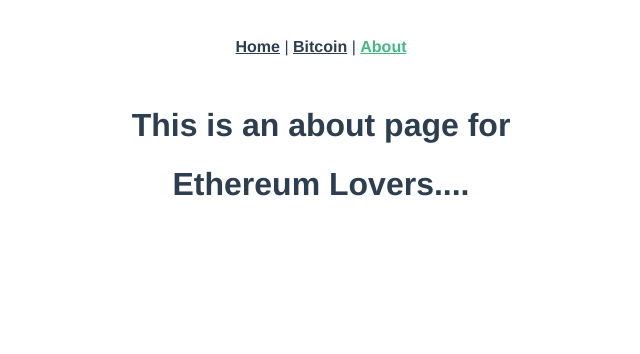
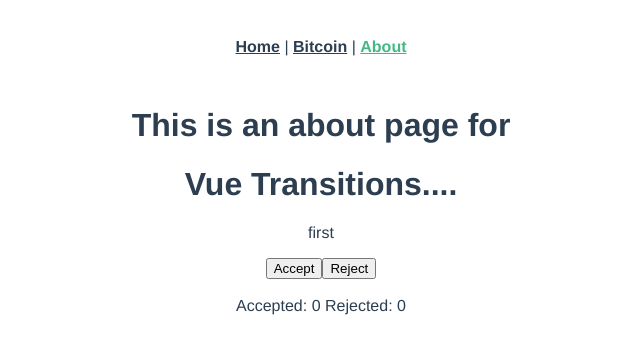
Before and after one commit to smanjil/vue-cli3, a Vue app: page /about in a window 1280 px wide. Shown: the top 354 px of the page, without its empty margins (319-959 px from the left). Built offline with nearby package versions, Linux system fonts and the light colour scheme.

Commit message:
prodigy like transition

```diff
--- a/package.json
+++ b/package.json
@@ -9,6 +9,7 @@
   },
   "dependencies": {
     "axios": "^0.18.0",
+    "jquery": "^3.3.1",
     "vue": "^2.5.16",
     "vue-axios": "^2.1.3",
     "vue-router": "^3.0.1",
--- a/src/components/Ether.vue
+++ b/src/components/Ether.vue
@@ -1,16 +1,81 @@
-
 
 <template>
     <div class="hello">
         <h1>{{ msg }}</h1>
+
+        <transition-group name="list" tag="p">
+            <span v-for="(item, index) in items" v-bind:key="item" class="list-item">
+                <span v-if="index == beginIndex">
+                    {{ item }}
+                </span>
+            </span>
+        </transition-group>
+        <span>{{ completedMsg }}</span>
+
+        <button id="acceptbtn" v-on:click="accepted">Accept</button>
+        <button id="rejectbtn" v-on:click="rejected">Reject</button> <br><br>
+
+        <span>Accepted: </span> {{ acceptNum }}
+        <span>Rejected: </span> {{ rejectNum }}
     </div>
 </template>
 
 <script>
+    import $ from 'jquery';
     export default {
         name: 'Ethereum',
+
         props: {
             msg: String
+        },
+
+        data () {
+            return {
+                items: ['first', 'second', 'third', 'fourth', 'fifth'],
+                beginIndex: 0,
+                acceptNum: 0,
+                rejectNum: 0,
+                completedMsg: ''
+            }
+        },
+
+        methods: {
+            accepted: function () {
+                this.beginIndex++;
+                this.acceptNum++;
+
+                if (this.beginIndex == this.items.length){
+                    $('#acceptbtn').hide();
+                    $('#rejectbtn').hide();
+                    this.completedMsg = 'Completed!';
+                }
+            },
+
+            rejected: function () {
+                this.beginIndex++;
+                this.rejectNum++;
+
+                if (this.beginIndex == this.items.length){
+                    $('#acceptbtn').hide();
+                    $('#rejectbtn').hide();
+                    this.completedMsg = 'Completed!';
+                }
+            }
         }
     }
 </script>
+
+<style>
+    .list-item {
+        display: inline-block;
+    }
+
+    .list-enter-active, .list-leave-active {
+        transition: all 1s;
+    }
+
+    .list-enter, .list-leave-to /* .list-leave-active below version 2.1.8 */ {
+        opacity: 0;
+        transform: translateY(30px);
+    }
+</style>
--- a/src/main.js
+++ b/src/main.js
@@ -2,8 +2,8 @@
 import App from "./App.vue";
 import router from "./router";
 import store from "./store";
-import axios from 'axios'
-import VueAxios from 'vue-axios'
+import axios from 'axios';
+import VueAxios from 'vue-axios';
 
 Vue.use(VueAxios, axios)
 Vue.config.productionTip = false;
--- a/src/views/About.vue
+++ b/src/views/About.vue
@@ -1,7 +1,7 @@
 <template>
   <div class="about">
     <h1>This is an about page for</h1>
-    <Ether msg="Ethereum Lovers...." />
+    <Ether msg="Vue Transitions...." />
   </div>
 </template>
 
```
Lines whose indentation alone changed are shown as unchanged.
